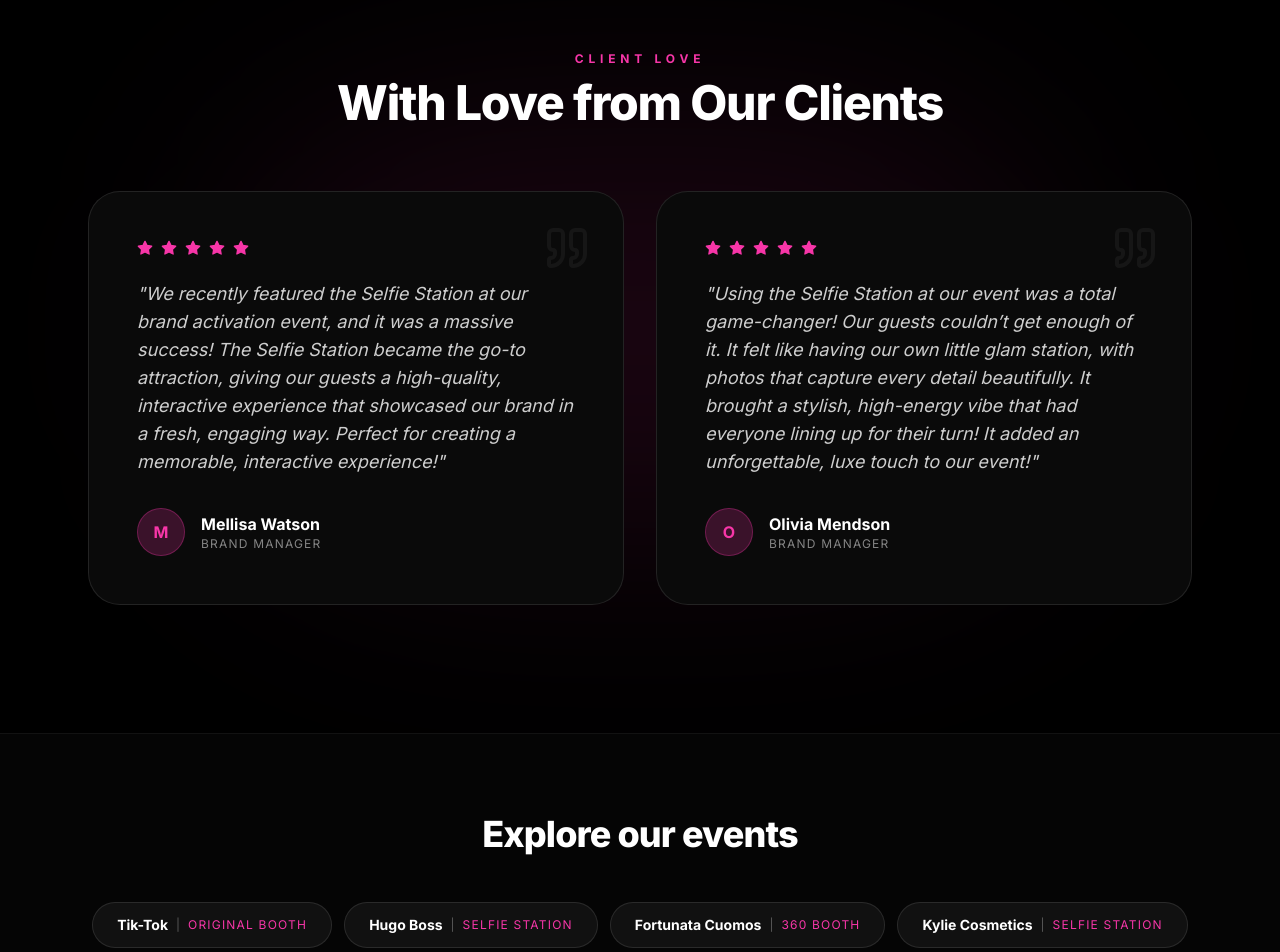
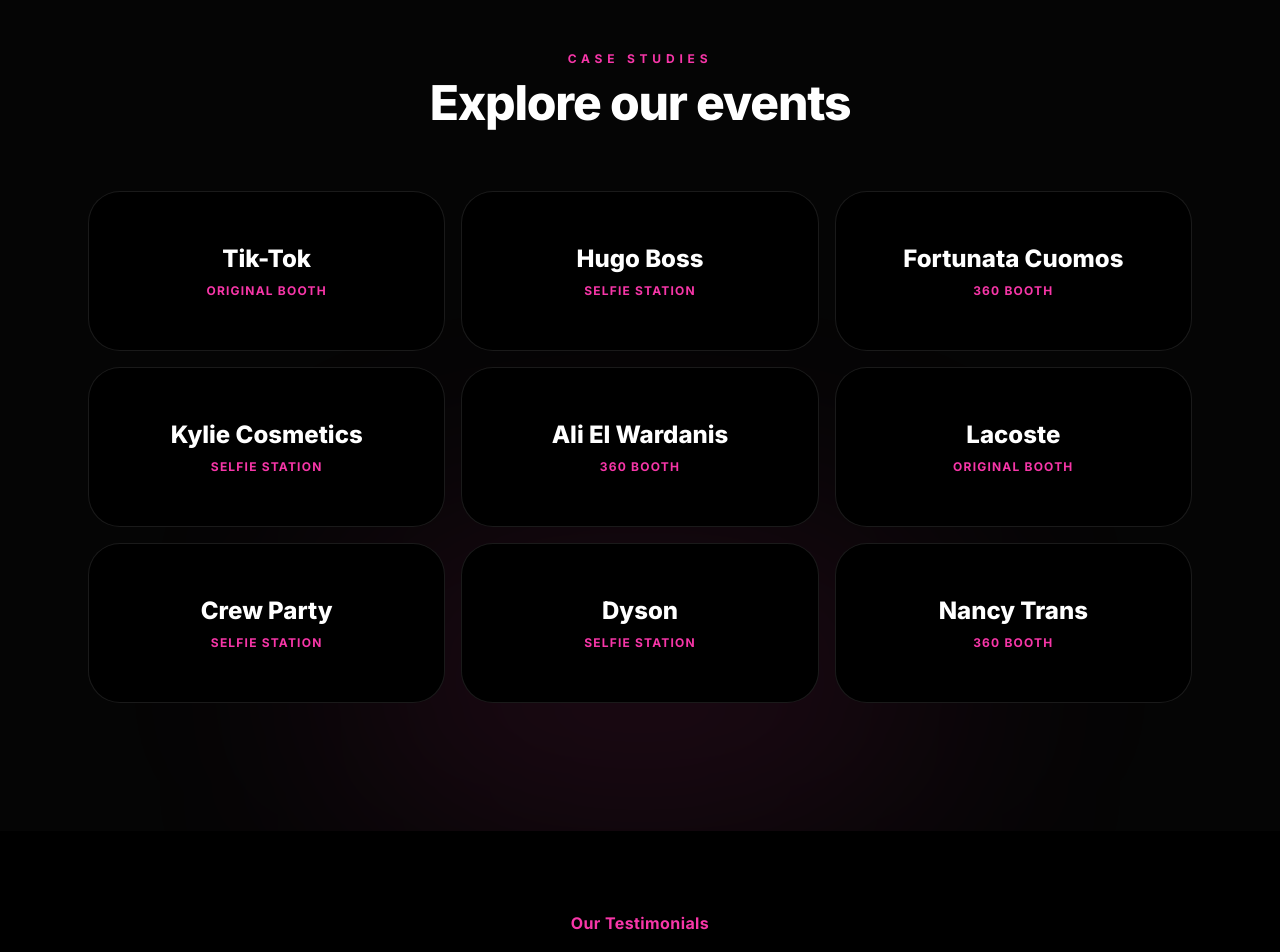
Before and after one commit to Sharmeen-Rauf/peekaboothusa, a Next.js app: page /brand-corporate in a window 1280 px wide. Shown: the part 5420-6372 px from the top of the page. Built offline with nearby package versions, Linux system fonts and the light colour scheme.

Commit message:
feat: add BrandClient component for corporate brand activation pages

```diff
--- a/app/brand-corporate/BrandClient.tsx
+++ b/app/brand-corporate/BrandClient.tsx
@@ -6,6 +6,7 @@
 import Link from "next/link";
 import Contact from "@/components/sections/Contact";
 import BrandLogos from "@/components/sections/BrandLogos";
+import Testimonials from "@/components/sections/Testimonials";
 import { ArrowRight, Play, Check, ShieldCheck, MapPin, Award, Star, Quote, Plus, Minus, Camera, Video, MonitorSmartphone } from "lucide-react";
 
 /* ─── DATA ────────────────────────────────────────────────────────────────── */
@@ -53,19 +54,6 @@
   { icon: MapPin, title: "Multi-Event & Location Coverage", desc: "Whether you have multiple events in a day or a single event spanning multiple locations, we’ve got you covered." },
   { icon: ShieldCheck, title: "Insured & Secured", desc: "Our Selfie Booths come with a “No Oops” guarantee. If there’s a mishap, we’ve got it covered 100%." },
   { icon: Award, title: "7+ years of experience", desc: "We partner with leading brands to guarantee the highest quality of services." }
-];
-
-const testimonials = [
-  {
-    name: "Mellisa Watson",
-    role: "Brand Manager",
-    text: "We recently featured the Selfie Station at our brand activation event, and it was a massive success! The Selfie Station became the go-to attraction, giving our guests a high-quality, interactive experience that showcased our brand in a fresh, engaging way. Perfect for creating a memorable, interactive experience!"
-  },
-  {
-    name: "Olivia Mendson",
-    role: "Brand Manager",
-    text: "Using the Selfie Station at our event was a total game-changer! Our guests couldn’t get enough of it. It felt like having our own little glam station, with photos that capture every detail beautifully. It brought a stylish, high-energy vibe that had everyone lining up for their turn! It added an unforgettable, luxe touch to our event!"
-  }
 ];
 
 const caseStudies = [
@@ -297,33 +285,25 @@
         </div>
       </section>
 
-      {/* ── TESTIMONIALS ── */}
-      <section className="py-20 md:py-32 bg-black border-t border-white/5 relative overflow-hidden">
+      {/* ── EXPLORE EVENTS ── */}
+      <section className="py-20 md:py-32 bg-[#050505] border-t border-white/5 relative overflow-hidden">
         {/* Decorative background glow */}
-        <div className="absolute top-1/2 left-1/2 -translate-x-1/2 -translate-y-1/2 w-[800px] h-[400px] bg-brand-neon/10 blur-[120px] rounded-full pointer-events-none" />
+        <div className="absolute bottom-0 left-1/2 -translate-x-1/2 w-[600px] h-[300px] bg-brand-neon/10 blur-[120px] rounded-full pointer-events-none" />
 
         <div className="container mx-auto px-6 max-w-6xl relative z-10">
           <motion.div initial="hidden" whileInView="show" viewport={{ once: true }} variants={stagger} className="text-center mb-16">
-            <motion.p variants={fadeUp} className="text-brand-neon text-xs font-bold tracking-[0.4em] uppercase mb-3">Client Love</motion.p>
-            <motion.h2 variants={fadeUp} className="text-3xl md:text-5xl font-extrabold tracking-tight">With Love from Our Clients</motion.h2>
+            <motion.p variants={fadeUp} className="text-brand-neon text-xs font-bold tracking-[0.4em] uppercase mb-3">Case Studies</motion.p>
+            <motion.h2 variants={fadeUp} className="text-3xl md:text-5xl font-extrabold tracking-tight mb-4">Explore our events</motion.h2>
           </motion.div>
 
-          <div className="grid grid-cols-1 md:grid-cols-2 gap-8">
-            {testimonials.map((test, i) => (
-              <motion.div key={i} initial={{ opacity: 0, y: 30 }} whileInView={{ opacity: 1, y: 0 }} viewport={{ once: true }} transition={{ duration: 0.6, delay: i * 0.1 }} className="bg-[#0a0a0a] border border-white/10 rounded-[2rem] p-8 md:p-12 relative group hover:border-brand-neon/30 transition-all">
-                <Quote className="absolute top-8 right-8 w-12 h-12 text-white/5 group-hover:text-brand-neon/10 transition-colors" />
-                <div className="flex items-center gap-2 mb-6">
-                  {[...Array(5)].map((_, idx) => <Star key={idx} className="w-4 h-4 fill-brand-neon text-brand-neon" />)}
-                </div>
-                <p className="text-white/80 text-base md:text-lg leading-relaxed mb-8 relative z-10 italic">"{test.text}"</p>
-                <div className="flex items-center gap-4">
-                  <div className="w-12 h-12 rounded-full bg-brand-neon/20 flex items-center justify-center font-bold text-brand-neon border border-brand-neon/30">
-                    {test.name.charAt(0)}
-                  </div>
-                  <div>
-                    <h4 className="font-bold text-white">{test.name}</h4>
-                    <p className="text-white/50 text-xs tracking-widest uppercase">{test.role}</p>
-                  </div>
+          <div className="grid grid-cols-1 sm:grid-cols-2 md:grid-cols-3 gap-4">
+            {caseStudies.map((study, i) => (
+              <motion.div key={i} initial={{ opacity: 0, y: 20 }} whileInView={{ opacity: 1, y: 0 }} viewport={{ once: true }} transition={{ duration: 0.5, delay: i * 0.1 }} className="group relative bg-black border border-white/10 hover:border-brand-neon/40 rounded-[2rem] p-8 overflow-hidden flex flex-col items-center justify-center text-center h-40 transition-all shadow-[0_0_0_rgba(247,54,168,0)] hover:shadow-[0_0_30px_rgba(247,54,168,0.15)] cursor-pointer">
+                <div className="absolute inset-0 bg-gradient-to-tr from-brand-neon/10 via-transparent to-transparent opacity-0 group-hover:opacity-100 transition-opacity duration-500" />
+                <h3 className="text-xl md:text-2xl font-extrabold text-white mb-2 relative z-10 group-hover:scale-105 transition-transform duration-300">{study.brand}</h3>
+                <p className="text-brand-neon text-[10px] md:text-xs font-bold tracking-widest uppercase relative z-10">{study.type}</p>
+                <div className="absolute bottom-4 right-4 opacity-0 group-hover:opacity-100 transition-opacity duration-300">
+                  <ArrowRight className="w-4 h-4 text-brand-neon" />
                 </div>
               </motion.div>
             ))}
@@ -331,24 +311,8 @@
         </div>
       </section>
 
-      {/* ── EXPLORE EVENTS ── */}
-      <section className="py-20 bg-[#050505] border-t border-white/5">
-        <div className="container mx-auto px-6 max-w-6xl">
-          <motion.div initial="hidden" whileInView="show" viewport={{ once: true }} variants={stagger} className="text-center mb-12">
-            <motion.h2 variants={fadeUp} className="text-3xl md:text-4xl font-extrabold tracking-tight mb-4">Explore our events</motion.h2>
-          </motion.div>
-
-          <div className="flex flex-wrap gap-3 justify-center">
-            {caseStudies.map((study, i) => (
-              <motion.div key={i} initial={{ opacity: 0, scale: 0.9 }} whileInView={{ opacity: 1, scale: 1 }} viewport={{ once: true }} transition={{ duration: 0.4, delay: i * 0.05 }} className="bg-white/5 border border-white/10 rounded-full px-6 py-3 flex items-center gap-2 hover:bg-brand-neon/10 hover:border-brand-neon/30 transition-all cursor-pointer">
-                <span className="font-bold text-sm">{study.brand}</span>
-                <span className="text-white/30 text-xs">|</span>
-                <span className="text-brand-neon text-xs tracking-widest uppercase">{study.type}</span>
-              </motion.div>
-            ))}
-          </div>
-        </div>
-      </section>
+      {/* ── TESTIMONIALS ── */}
+      <Testimonials />
 
       {/* ── FAQ ── */}
       <section className="py-20 md:py-32 bg-black border-t border-white/5">
```
